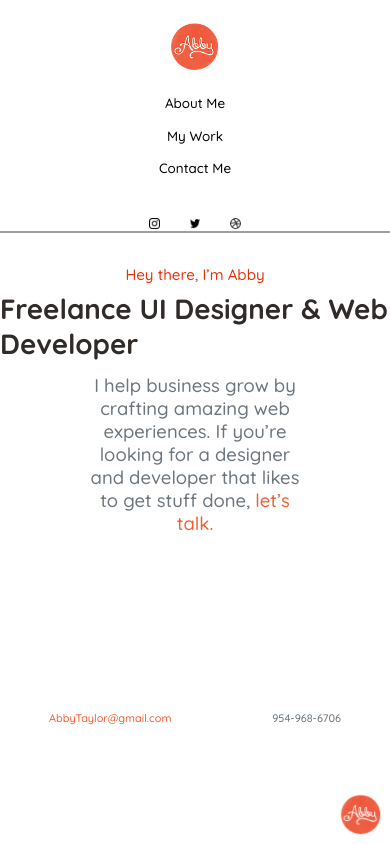
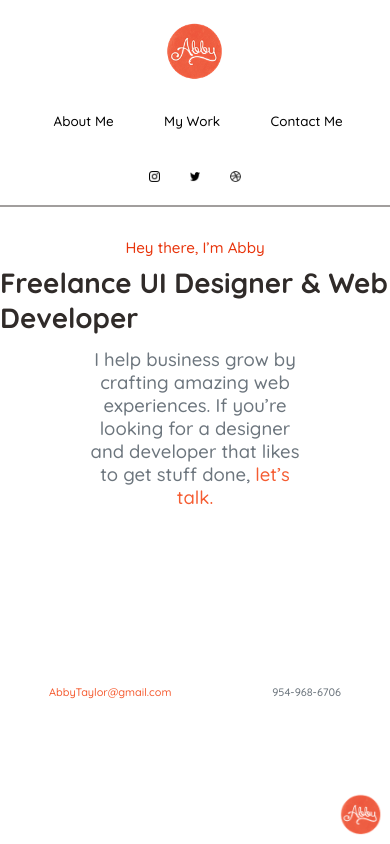
Before and after one commit to Ansh-partner/Fake-Portfolio-1, a plain HTML site: page index.html in a window 390 px wide. Shown: the top 844 px of the page. Drawn offline with Linux system fonts and the light colour scheme.

Commit message:
Test with Navbar 2

```diff
--- a/Fp.css
+++ b/Fp.css
@@ -893,10 +893,11 @@ ul {
 
     .nav-links {
         display: flex;
-        flex-direction: column;
         margin: 0;
-        margin-top: 1.80em;
-        gap: 2em;
+        margin-top: 2em;
+        margin-left: .50em;
+        gap: 4em;
+        font-size: 1.50rem;
         align-items: center;
     }
 
@@ -906,12 +907,14 @@ ul {
 
     .header .logo {
         margin: 0;
+        width: 7rem;
         margin-top: 1.50em;
     }
 
     .img-ul {
         margin: 0;
         margin-top: 5em;
+        margin-bottom: 2.50em;
         gap: 3.50em;
     }
 
```
